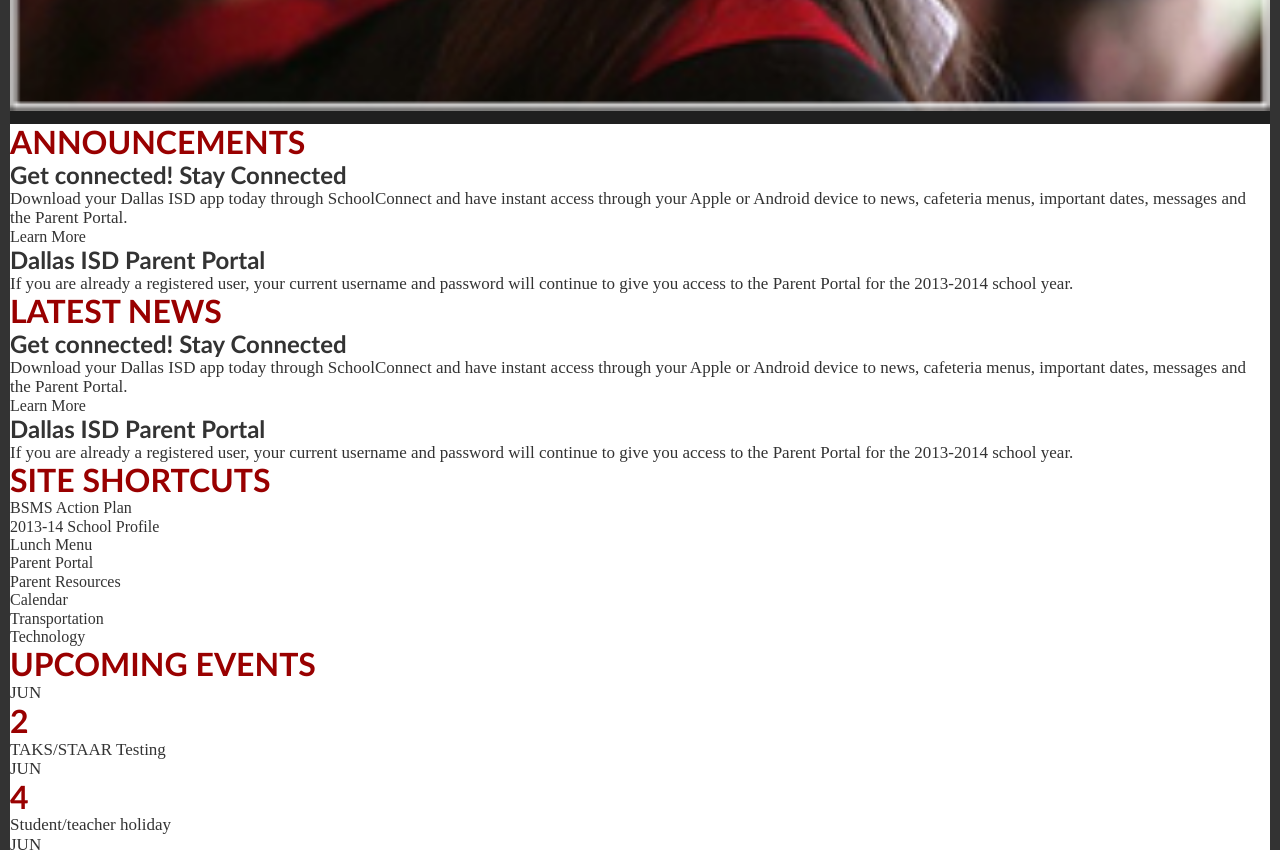
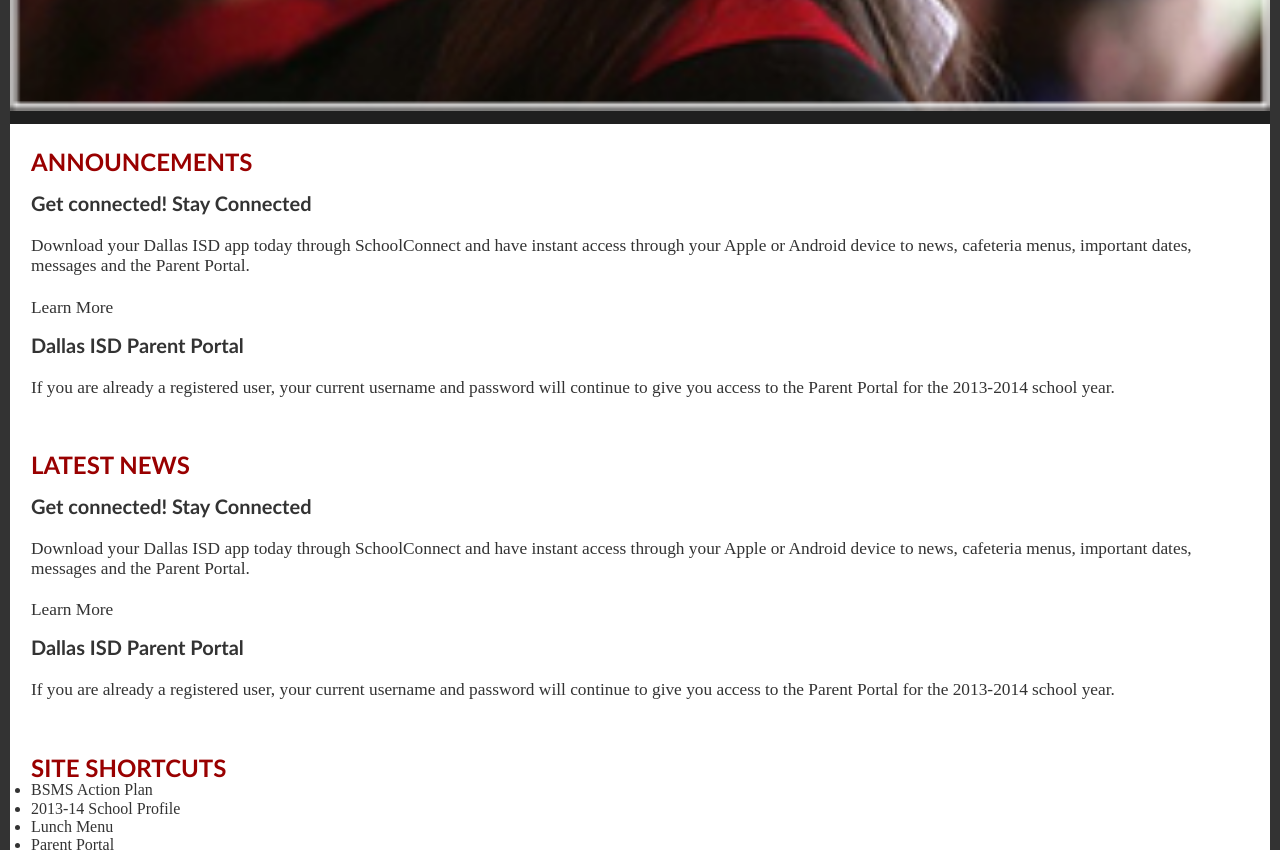
Before and after one commit to MarkCMcConnell/blackboard, a website: page index.html in a window 1280 px wide. Shown: the part 880-1730 px from the top of the page. Drawn offline with Linux system fonts and the light colour scheme.

Commit message:
Article spacing

```diff
--- a/assets/styles/index.css
+++ b/assets/styles/index.css
@@ -4,3 +4,4 @@
 @import './modules/nav.css';
 @import './modules/carousel.css';
 @import './modules/information.css';
+@import './modules/section.css';
--- a/assets/styles/modules/information.css
+++ b/assets/styles/modules/information.css
@@ -1,3 +1,31 @@
 .information {
   background-color: #fff;
+  padding: 1.5rem 1.3125rem;
 }
+
+.info__title {
+  font-size: 1.5rem;
+}
+
+.info__title--padding-top {
+  padding-top: 3.333rem;
+}
+
+.info__subtitle {
+  font-size: 1.25rem;
+  font-weight: 900;
+  padding-top: 1rem;
+}
+
+.info__text {
+  font-size: 1.08333rem;
+  font-weight: 400;
+  width: 100%;
+  padding-top: 1.3125rem;
+}
+
+.info__link {
+  display: block;
+  font-size: 1.08333rem;
+  padding-top: 1.375rem;
+}
--- a/index.html
+++ b/index.html
@@ -29,7 +29,7 @@
       <section class="information">
         <article class="info">
           <header>
-            <h1 class="section__title">ANNOUNCEMENTS</h1>
+            <h1 class="info__title">ANNOUNCEMENTS</h1>
           </header>
           <h2 class="info__subtitle">Get connected! Stay Connected</h2>
           <p class="info__text">
@@ -45,7 +45,7 @@
         </article>
         <article class="info">
           <header>
-            <h1 class="section__title">LATEST NEWS</h1>
+            <h1 class="info__title info__title--padding-top">LATEST NEWS</h1>
           </header>
           <h2 class="info__subtitle">Get connected! Stay Connected</h2>
           <p class="info__text">
@@ -60,7 +60,7 @@
           </p>
         </article>
         <nav class="shortcuts">
-          <h1 class="section__title">SITE SHORTCUTS</h1>
+          <h1 class="info__title info__title--padding-top">SITE SHORTCUTS</h1>
           <ul>
             <li>
               <a href=# class="shortcuts__link">BSMS Action Plan</a>
@@ -89,7 +89,7 @@
           </ul>
         </nav>
         <aside class="events">
-          <h1 class="section__title">UPCOMING EVENTS</h1>
+          <h1 class="info__title info__title--padding-top">UPCOMING EVENTS</h1>
           <div class="events__event">
             <div class="events__date">
               <p class="events__month">JUN</p>
@@ -146,6 +146,7 @@
             </div>
             <p class="events__text">Sixth Six Weeks Elementary Report Cards Issued</p>
           </div>
+          <p class="events__view">View Calendar</p>
         </aside>
       </section>
     </main>
```
